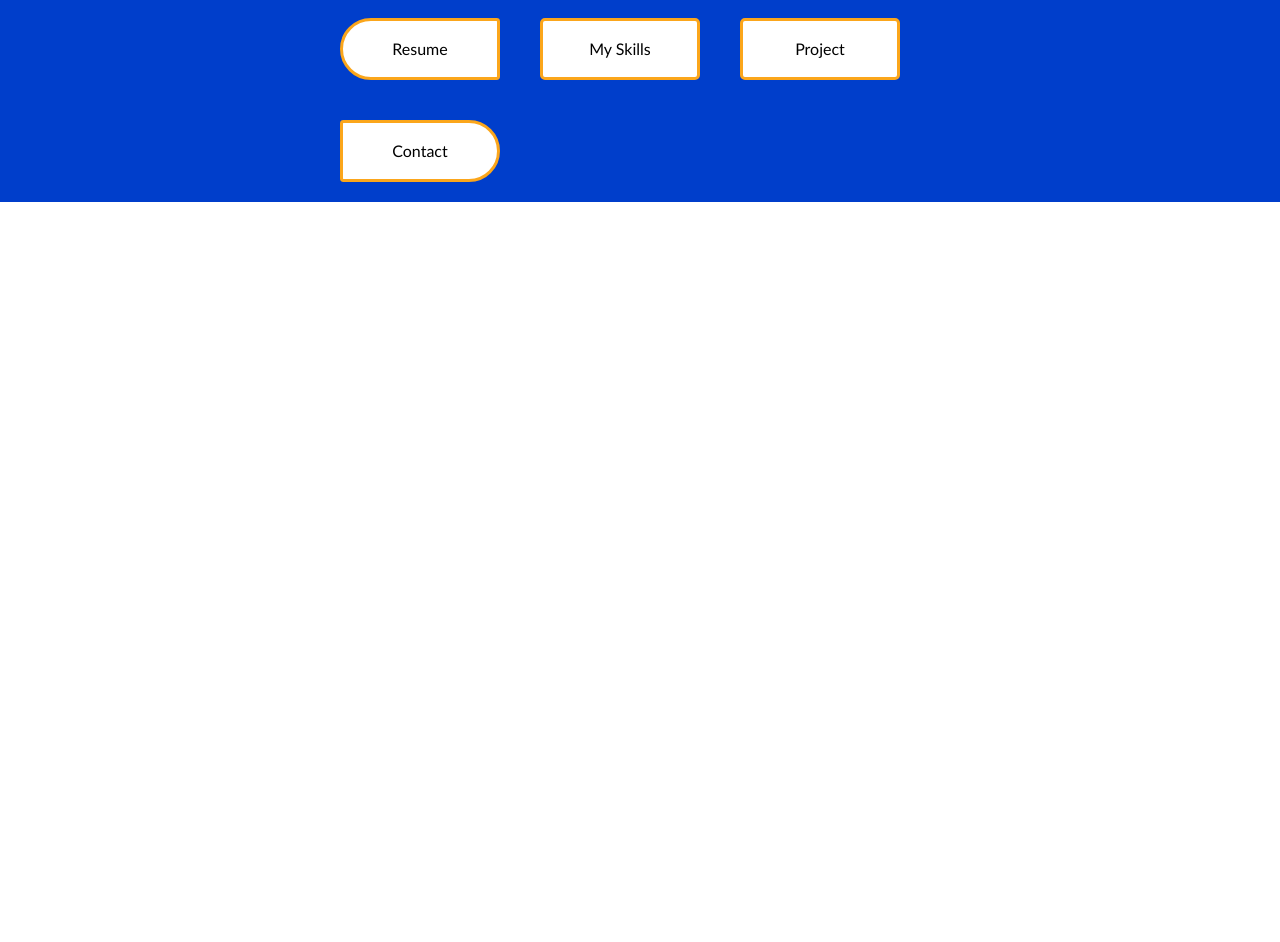
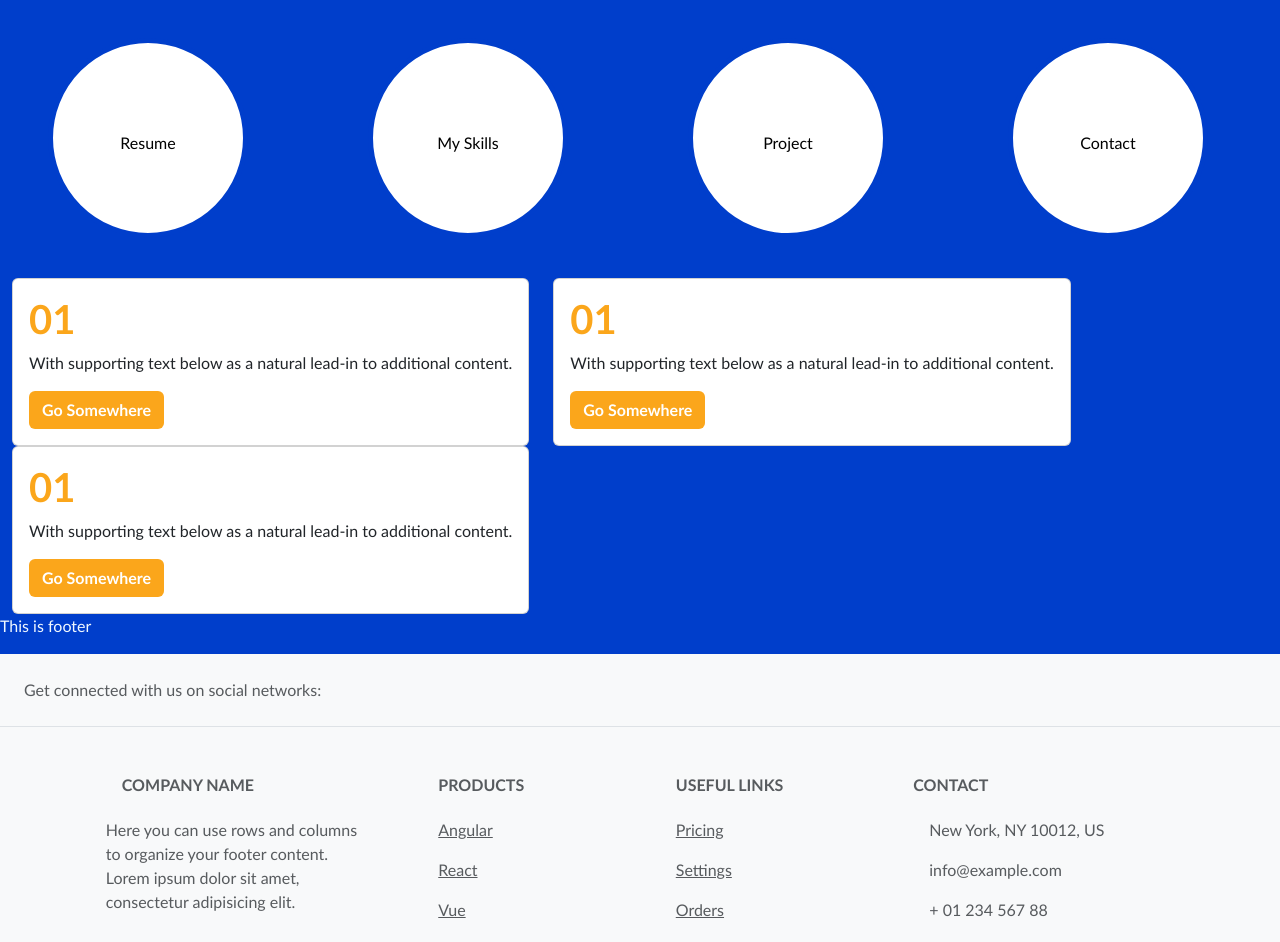
Before and after one commit to SivakumarShankar/test, a React (Create React App) app: page / in a window 1280 px wide. Shown: the part 725-1667 px from the top of the page. Before the commit the page ends 927 px from the top, so only its background shows below. Built offline with nearby package versions, Linux system fonts and the light colour scheme.

Commit message:
content added with footer

```diff
--- a/src/App.js
+++ b/src/App.js
@@ -1,6 +1,8 @@
 import './App.css';
 import 'bootstrap/dist/css/bootstrap.css';
 import React from 'react'
+import Contact from './pages/contact';
+import Footer from './pages/footer';
 
 
 function App() {
@@ -12,8 +14,11 @@ function App() {
           <routes>
             <route path="/" element={<home />}>
             </route>
+            <Footer />
           </routes>
+          <Footer />
         </router>
+        <Footer />
       </header>
     </div>
   );
--- a/src/index.js
+++ b/src/index.js
@@ -7,6 +7,7 @@ import Layout from "./pages/layout";
 import Home from "./pages/home";
 import Contact from "./pages/contact";
 import NoPage from "./pages/error";
+import Footer from "./pages/footer"
 
 export default function App() {
   return (
@@ -15,6 +16,7 @@ export default function App() {
         <Route path="/" element={<Layout />}>
           <Route index element={<Home />} />
           <Route path="contact" element={<Contact />} />
+          <Route path="footer" element={<Footer />} />
           <Route path="*" element={<NoPage />} />
         </Route>
       </Routes>
--- a/src/pages/contact.js
+++ b/src/pages/contact.js
@@ -1,15 +1,13 @@
 import React from 'react'
 import "bootstrap/dist/css/bootstrap.min.css";
 import "bootstrap/dist/js/bootstrap.bundle.min";
+import {} from "../pages/styles.css";
+import Footer from './footer';
 const Contact = () => {
     return (
-      <div>
-        <title>
-          sda
-        </title>
-        <h1>
-          dsfsa
-        </h1>
+      <div class="body">
+<p>dss</p>
+<Footer />
 
       </div>
     );
--- a/src/pages/error.js
+++ b/src/pages/error.js
@@ -1,10 +1,15 @@
 import React from 'react'
+import Footer from './footer';
 
 const NoPage = () => {
-    return <h1>404 error page
+    return (
+      <div className='body'>
+        <p>This url is invalid</p>
+        <img src={require("../assets/404.png")} alt="404" />
 
-    </h1>;
-
+      <Footer />
+    </div>
+    );
   };
 
   export default NoPage;
--- /dev/null
+++ b/src/pages/footer.js
@@ -0,0 +1,101 @@
+import React from 'react'
+
+const Footer = () => {
+    return (
+    <div>
+<footer class="text-center text-lg-start bg-body-tertiary text-muted">
+  <section class="d-flex justify-content-center justify-content-lg-between p-4 border-bottom">
+    <div class="me-5 d-none d-lg-block">
+      <span>Get connected with us on social networks:</span>
+    </div>
+
+    <div>
+      <a href="https://google.com" class="me-4 text-reset">
+        <i class="fab fa-facebook-f"></i>
+      </a>
+      <a href="https://google.com" class="me-4 text-reset">
+        <i class="fab fa-twitter"></i>
+      </a>
+      <a href="https://google.com" class="me-4 text-reset">
+        <i class="fab fa-google"></i>
+      </a>
+      <a href="https://google.com" class="me-4 text-reset">
+        <i class="fab fa-instagram"></i>
+      </a>
+      <a href="https://google.com" class="me-4 text-reset">
+        <i class="fab fa-linkedin"></i>
+      </a>
+      <a href="https://google.com" class="me-4 text-reset">
+        <i class="fab fa-github"></i>
+      </a>
+    </div>
+  </section>
+  <section class="">
+    <div class="container text-center text-md-start mt-5">
+      <div class="row mt-3">
+        <div class="col-md-3 col-lg-4 col-xl-3 mx-auto mb-4">
+          <h6 class="text-uppercase fw-bold mb-4">
+            <i class="fas fa-gem me-3"></i>Company name
+          </h6>
+          <p>
+            Here you can use rows and columns to organize your footer content. Lorem ipsum
+            dolor sit amet, consectetur adipisicing elit.
+          </p>
+        </div>
+        <div class="col-md-2 col-lg-2 col-xl-2 mx-auto mb-4">
+          <h6 class="text-uppercase fw-bold mb-4">
+            Products
+          </h6>
+          <p>
+            <a href="https://google.com" class="text-reset">Angular</a>
+          </p>
+          <p>
+            <a href="https://google.com" class="text-reset">React</a>
+          </p>
+          <p>
+            <a href="https://google.com" class="text-reset">Vue</a>
+          </p>
+          <p>
+            <a href="https://google.com" class="text-reset">Laravel</a>
+          </p>
+        </div>
+        <div class="col-md-3 col-lg-2 col-xl-2 mx-auto mb-4">
+          <h6 class="text-uppercase fw-bold mb-4">
+            Useful links
+          </h6>
+          <p>
+            <a href="https://google.com" class="text-reset">Pricing</a>
+          </p>
+          <p>
+            <a href="https://google.com" class="text-reset">Settings</a>
+          </p>
+          <p>
+            <a href="https://google.com" class="text-reset">Orders</a>
+          </p>
+          <p>
+            <a href="https://google.com" class="text-reset">Help</a>
+          </p>
+        </div>
+        <div class="col-md-4 col-lg-3 col-xl-3 mx-auto mb-md-0 mb-4">
+          <h6 class="text-uppercase fw-bold mb-4">Contact</h6>
+          <p><i class="fas fa-home me-3"></i> New York, NY 10012, US</p>
+          <p>
+            <i class="fas fa-envelope me-3"></i>
+            info@example.com
+          </p>
+          <p><i class="fas fa-phone me-3"></i> + 01 234 567 88</p>
+          <p><i class="fas fa-print me-3"></i> + 01 234 567 89</p>
+        </div>
+       </div>
+     </div>
+  </section>
+  <div class="text-center p-4">
+    © 2021 Copyright:
+    <a class="text-reset fw-bold" href="https://mdbootstrap.com/">MDBootstrap.com</a>
+  </div>
+ </footer>
+    </div>
+    );
+  };
+
+  export default Footer;
--- a/src/pages/home.js
+++ b/src/pages/home.js
@@ -1,39 +1,116 @@
-import React from 'react'
-//import logo from "./profile.png"
-import logo from "./profilecopy.png"
-import { } from "../pages/styles.css"
+import React from "react";
+import logo from "./profilecopy.png";
+import {} from "../pages/styles.css";
 import "bootstrap/dist/css/bootstrap.min.css";
 import "bootstrap/dist/js/bootstrap.bundle.min";
+import Footer from './footer';
 
 const Home = () => {
   return (
     <div class="body">
       <div class="text-center">
-        <h4 class="lh-base">HELLO EVERYBODY, I AM.</h4>
+        <h4 class="lh-base">HELLO EVERYBODY, I AM</h4>
         <h1 class="name lh-base">Sivakumar Shankar Kumar</h1>
-        <h3 class="col-md-6 offset-md-3 lh-base" >Welcome to my personal website! I am Sivakumar, a passionate software developer based in London. With a keen interest in coding and exploring the vibrant tech landscape, I specialize in front-end development, creating intuitive and dynamic user experiences.</h3>
+        <h3 class="col-md-6 offset-md-3 lh-base">
+          Welcome to my personal website! I am Sivakumar, a passionate software
+          developer based in London. With a keen interest in coding and
+          exploring the vibrant tech landscape, I specialize in front-end
+          development, creating intuitive and dynamic user experiences.
+        </h3>
       </div>
 
-        <img src={logo} class="image rounded-circle mx-auto d-block img-thumbnail" />
+      <img
+        src={logo}
+        class="image rounded-circle mx-auto d-block img-thumbnail"
+        alt="..."
+      />
 
+      <div class="row1 col-md-3">
+      <div class="container1 my-4 p-0">
+          <div class="row container-fluid px-0 my-3 ">
+            <div class="col d-flex justify-content-center">
+              <div class="circleBase type3">Resume</div>
+            </div>
+            <div class="col d-flex justify-content-center">
+            <div class="circleBase type3">My Skills</div>
+            </div>
+            <div class="col d-flex justify-content-center">
+            <div class="circleBase type3">Project</div>
+            </div>
+            <div class="col d-flex justify-content-center">
+            <div class="circleBase type3">Contact</div>
 
+            </div>
 
-        <div class="row1 col-md-6 offset-md-3">
-        <div class="column1 p-3">Resume</div>
-        <div class="column2 p-3">My Skills</div>
-        <div class="column3 p-3">Project</div>
-        <div class="column4 p-3">Contact</div>
           </div>
 
 
 
         </div>
 
+        <div class="row container-fluid">
+          <div class="col-sm-auto mb-auto mb-sm-auto">
+            <div class="card">
+              <div class="card-body">
+                <h1 class="card-title fw-bolder text-yellow">01</h1>
+                <p class="card-text">
+                  With supporting text below as a natural lead-in to additional
+                  content.
+                </p>
+                <a
+                  href="https://google.com"
+                  class="btn btn-custom text-capitalize"
+                >
+                  Go somewhere
+                </a>
+              </div>
+            </div>
+          </div>
+          <div class="col-sm-auto mb-auto mb-sm-auto">
+            <div class="card">
+              <div class="card-body">
+                <h1 class="card-title fw-bolder text-yellow">01</h1>
+                <p class="card-text">
+                  With supporting text below as a natural lead-in to additional
+                  content.
+                </p>
+                <a
+                  href="https://google.com"
+                  class="btn btn-custom text-capitalize"
+                >
+                  Go somewhere
+                </a>
+              </div>
+            </div>
+          </div>
+          <div class="col-sm-auto mb-auto mb-sm-auto">
+            <div class="card">
+              <div class="card-body">
+                <h1 class="card-title fw-bolder text-yellow">01</h1>
+                <p class="card-text">
+                  With supporting text below as a natural lead-in to additional
+                  content.
+                </p>
+                <a
+                  href="https://google.com"
+                  class="btn btn-custom text-capitalize"
+                >
+                  Go somewhere
+                </a>
+              </div>
+            </div>
+          </div>
+
+        </div>
 
 
-
-
-    )
+      </div>
+      <div class="">
+<p>This is footer</p>
+      </div>
+<Footer />
+     </div>
+  );
 };
 
 export default Home;
--- a/src/pages/layout.js
+++ b/src/pages/layout.js
@@ -10,7 +10,7 @@ const Layout = () => {
     <>
       <nav class="navbar header">
         <div class="container-fluid">
-          <a class="navbar-brand" href="#">
+          <a class="navbar-brand" href="https://google.com">
             Sivakumar Profile
           </a>
           <button
--- a/src/pages/styles.css
+++ b/src/pages/styles.css
@@ -1,12 +1,47 @@
-.abcd {
-    color: blue;
-}
+/* ------------ CSS for all the file in this project--------------*/
 
 .body {
     background: #003ecb;
     color: aliceblue;
-    height:auto;
+    height:100%;
+    width: 100%;
     font-family: 'Trebuchet MS', 'Lucida Sans Unicode', 'Lucida Grande', 'Lucida Sans', Arial, sans-serif;
+    margin: 0;
+    padding: 0;
+    box-sizing: border-box;
+}
+
+html, body {
+    margin: 0;
+    height: 100%;
+}
+
+.abcd {
+    background: #fba61b;
+    padding: 0%;
+}
+
+.circleBase {
+    border-radius: 50%; /* remove if you don't care about IE8 */
+}
+
+.type3 {
+    width: 200px;
+    height: 200px;
+    line-height: 200px;
+    align-items: center;
+    background: rgb(255, 255, 255);
+    text-align: center;
+    border: 5px solid #003ecb;
+}
+
+.container1 {
+    width: 100%;
+
+}
+
+.type3:hover {
+    border: 5px solid #fba61b;
 }
 
 .image {
@@ -25,12 +60,34 @@
     background-color: #fba61b;
 }
 
+.btn-custom {
+    background-color: #fba61b;
+    font-weight: bolder;
+    color: #ffffff;
+}
+
+.btn-custom:hover {
+    background-color: #003ecb;
+    font-weight: bolder;
+    color: #fba61b;
+    border: 2px solid #fba61b;
+}
+
+.text-yellow {
+    color: #fba61b;
+}
+
+.abbb {
+    justify-content: center;
+}
+
 
 .row1 {
     display: flex;
     flex-wrap: wrap;
     align-content: center;
     color: black;
+    width: 100%;
 
 }
 
```
Also changed, not shown: package.json (+6 -1 lines), 2 other files (tests, documents, lock files or other folders). Lines whose indentation alone changed are shown as unchanged.
